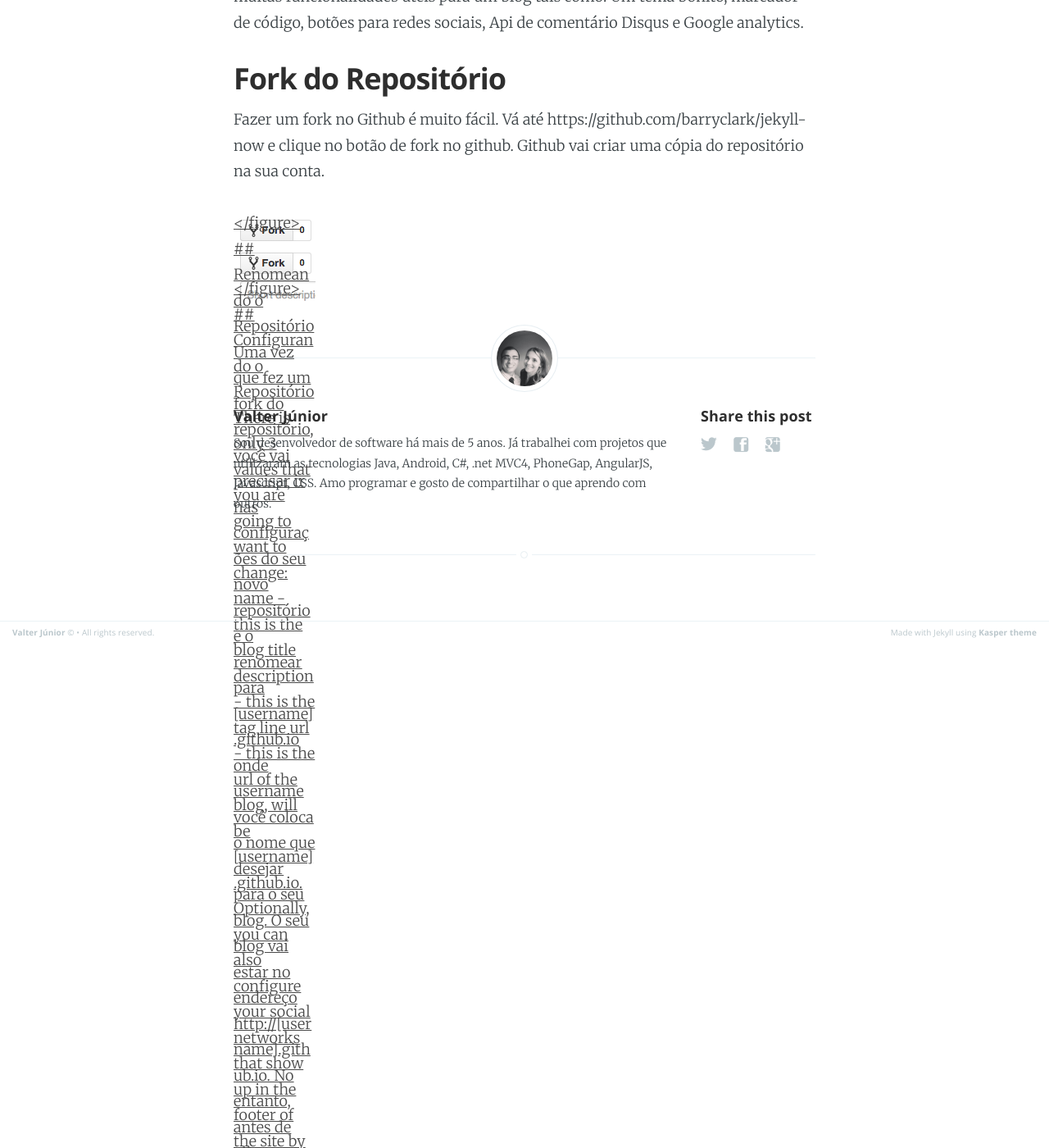
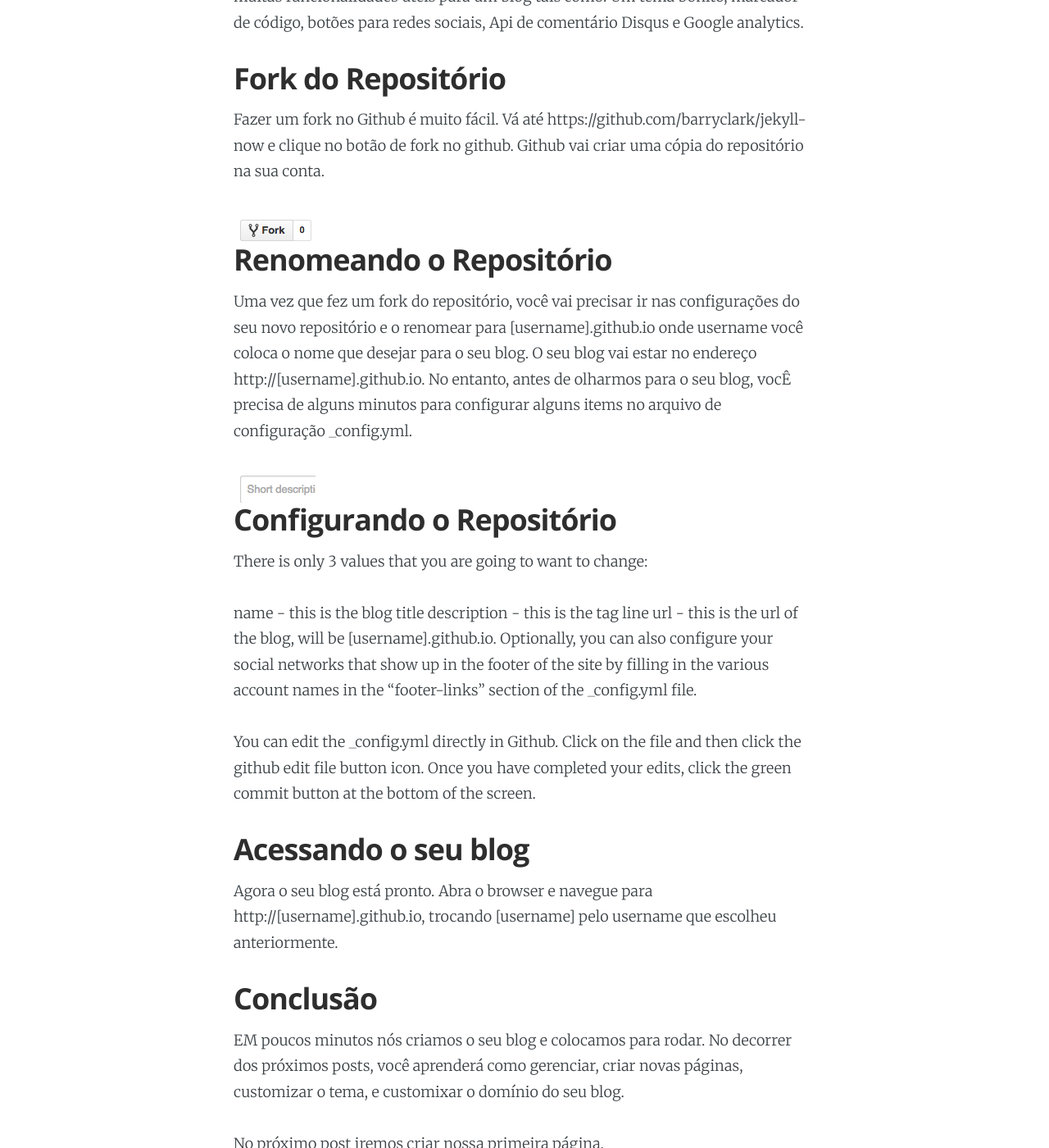
Before and after one commit to jvcjunior/jvcjunior.github.io, a Jekyll site: the page built from _posts/2015-06-22-criando-blog-github-com-jekyll-parte-1.markdown, in a window 1280 px wide and 1400 px high, scrolled down 881 px. Shown: the whole window at 82% size. Built offline with Jekyll 4.4.1, drawn with Linux system fonts in a browser that asks for light colours; Markdown is read by kramdown in place of the engine named in the settings; comment, search, counter and statistics services are not loaded; some of the changed text lies outside the part shown.

Commit message:
Update 2015-06-22-criando-blog-github-com-jekyll-parte-1.markdown

```diff
--- a/_posts/2015-06-22-criando-blog-github-com-jekyll-parte-1.markdown
+++ b/_posts/2015-06-22-criando-blog-github-com-jekyll-parte-1.markdown
@@ -21,7 +21,7 @@
 
  <figure>
    <a class="img" href="{{ site.baseurl }}" style="background-image: url(/assets/images/fork_image.png); display:block;width:100px; height: 40px;">
-
+</a>
 </figure>
 
 ## Renomeando o Repositório
@@ -30,7 +30,7 @@
 
  <figure>
    <a class="img" href="{{ site.baseurl }}" style="background-image: url(/assets/images/github_settings.png); display:block;width:100px; height: 40px;">
-
+</a>
 </figure>
 
 ## Configurando o Repositório
```
